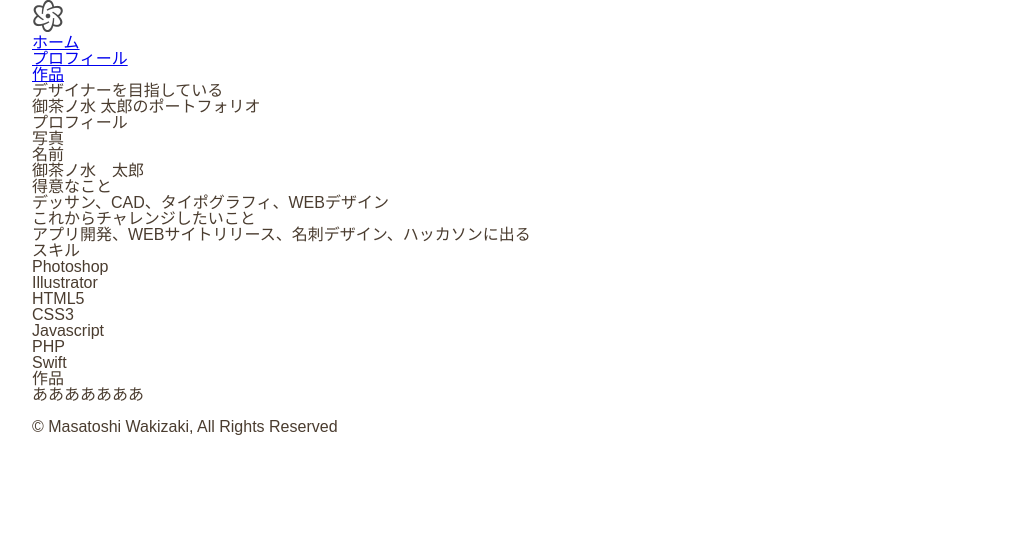
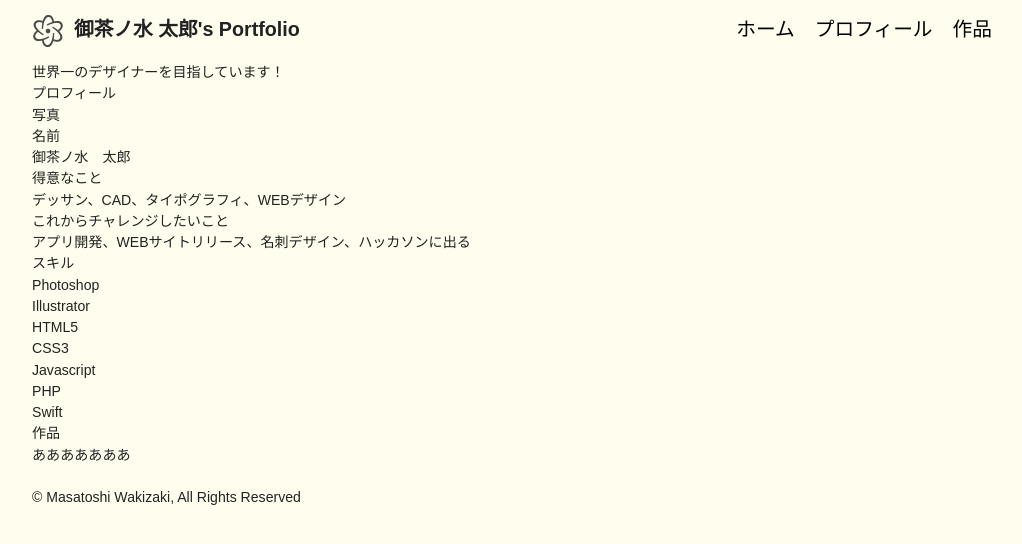
Before and after one commit to yjteach/hands-on_portfolio, a website: page develop/index.html in a window 1280 px wide. Shown: the whole page, without its empty margins (128-1150 px from the left). Drawn offline with Linux system fonts and the light colour scheme.

Commit message:
- change sass setting - add Nav css

```diff
--- a/develop/index.html
+++ b/develop/index.html
@@ -16,8 +16,8 @@
 
         <!-- ヘッダー -->
         <header id="top">
-            <nav>
-                <p><img src="images/logo01.png" width="32" height="32"></p>
+            <nav id="nav" class="clearfix">
+                <h1><img src="images/logo01.png" width="32" height="32">御茶ノ水 太郎's Portfolio</h1>
                 <ul>
                     <li><a href="index.html#top">ホーム</a></li>
                     <li><a href="index.html#profile">プロフィール</a></li>
@@ -25,7 +25,7 @@
                 </ul>
             </nav>
             <div id="topImage">
-                <h1>デザイナーを目指している<br>御茶ノ水 太郎のポートフォリオ</h1>
+                <h2>世界一のデザイナーを目指しています！</h2>
             </div>
         </header>
         <!-- /ヘッダー -->
--- a/gulpfile.js
+++ b/gulpfile.js
@@ -1,22 +1,11 @@
 var gulp = require('gulp');
 var sass = require('gulp-sass');
-// var compass     = require('gulp-compass');
 
 gulp.task('sass', function(){
   gulp.src('./scss/*.scss')
-    .pipe(sass())
+    .pipe(sass({outputStyle : 'expanded'}))
     .pipe(gulp.dest('./develop/css'));
 });
-
-// gulp.task('compass',function(){
-//     gulp.src(['./scss/**/*.scss'])
-//         .pipe(compass({
-//             config_file : 'config.rb',
-//             comments : false,
-//             css : 'css/',
-//             sass: 'scss/'
-//         }));
-// });
 
 gulp.task('watch', function(){
   gulp.watch('./scss/*.scss', ['sass']);
--- a/scss/style.scss
+++ b/scss/style.scss
@@ -14,14 +14,48 @@ body {
     font-family: "メイリオ", Meiryo, "游ゴシック", YuGothic, 'ＭＳ Ｐゴシック', sans-serif;
     color: #4a3c2f;
     -webkit-text-size-adjust: 100%;
+    background-color: #fffeee;
 }
 #wrapper {
-  width: 960px;
-  margin: 0 auto;
+    width: 960px;
+    margin: 0 auto;
+    font-size: 88%;
+    color: #222;
+    line-height: 1.51;
 }
 
 /* header -------------------------- */
+#nav{
+    padding: 15px 0;
 
+    h1 {
+        font-size: 140%;
+        font-weight: bold;
+        img{
+            vertical-align: middle;
+            margin-right: 10px;
+        }
+    }
+
+    ul {
+        float: right;
+        margin-top: -32px;
+        li{
+            float: left;
+            padding-left: 20px;
+            a{
+                display: block;
+                text-decoration: none;
+                color: #000000;
+                font-size: 140%;
+                &:hover{
+                    color:#cc0000;
+                    text-decoration: underline;
+                }
+            }
+        }
+    }
+}
 
 
 /* contents -------------------------- */
```
Also changed, not shown: develop/css/style.css.
